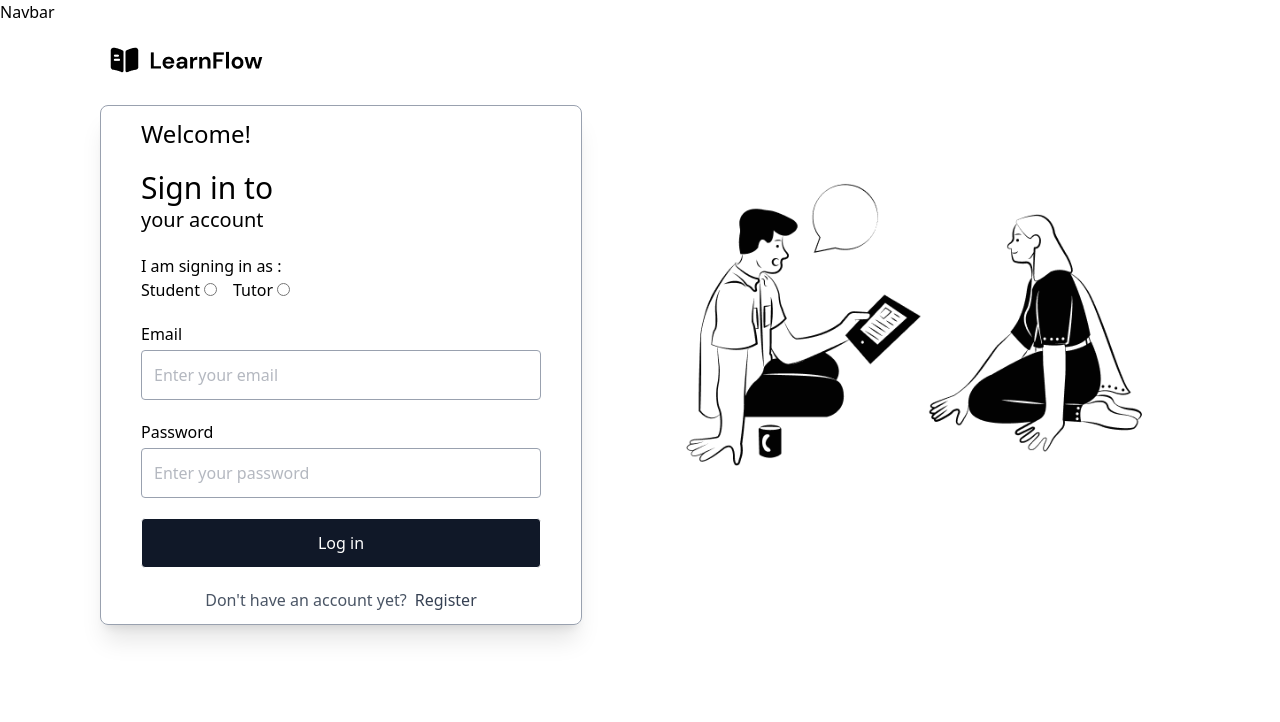
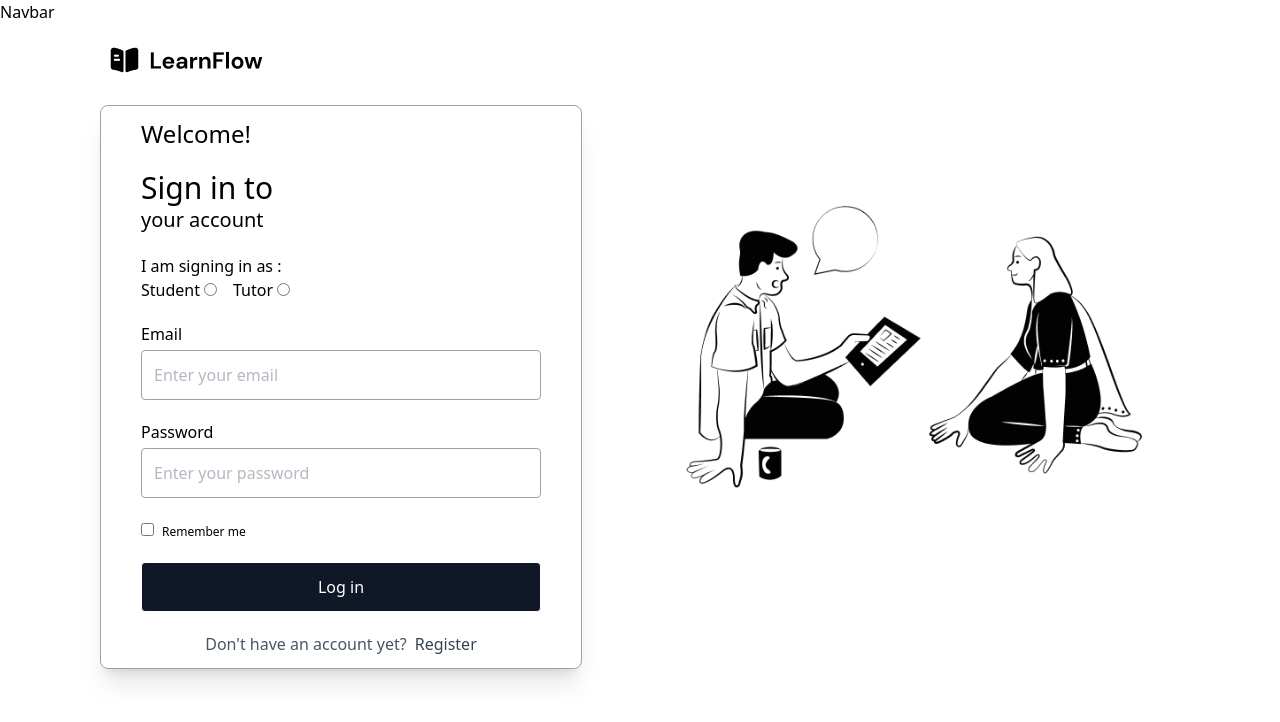
Before and after one commit to thesarpex/Learnflow-LMS, a React (Vite) app: page /login in a window 1280 px wide. Shown: the top 722 px of the page. Built offline with nearby package versions, Linux system fonts and the light colour scheme; no server answers.

Commit message:
added remember me checkbox

```diff
--- a/src/routes/student/Login.jsx
+++ b/src/routes/student/Login.jsx
@@ -92,15 +92,7 @@ const Login = () => {
             />
           </div>
 
-          {/*<div>
-          <label htmlFor='username'>
-            User name
-          </label>
-          <input id='username' type='text' onChange={''} placeholder='Enter your user name' required />
-        </div>*/}
-
-          <div className="flex flex-col gap-5">
-            <div>
+          <div>
               <label htmlFor="password">Password</label>
               <input
                 id="password"
@@ -111,6 +103,12 @@ const Login = () => {
                 className="w-full block border border-gray-400 rounded-sm text-gray-500 px-3 py-3 focus:outline-none focus:ring-1 mt-1"
                 required
               />
+          </div>
+
+          <div>
+            <div>
+              <input id="remember-me" type="checkbox"/>
+              <label htmlFor="remember-me" className="text-xs pl-2">Remember me</label>
             </div>
           </div>
 
```
